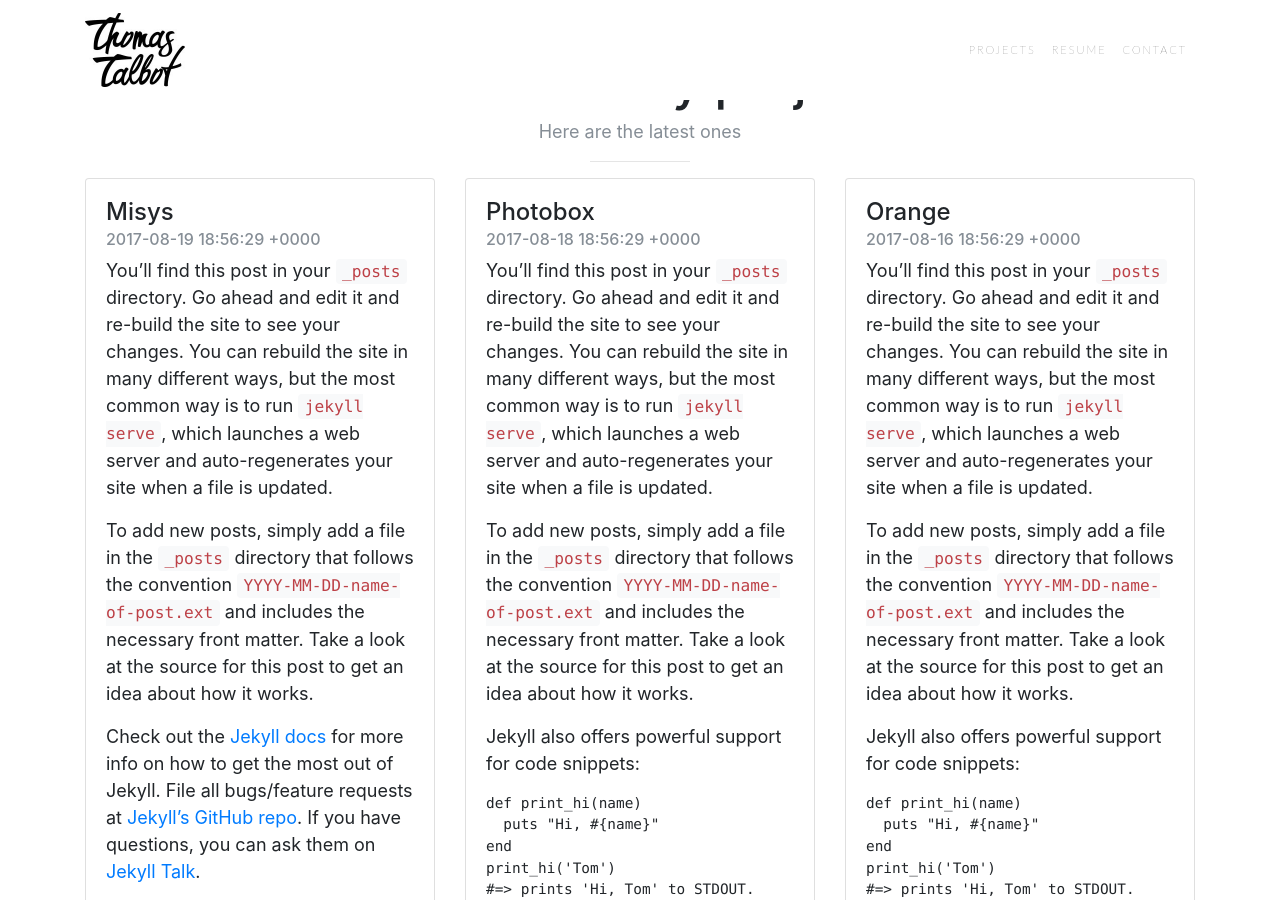
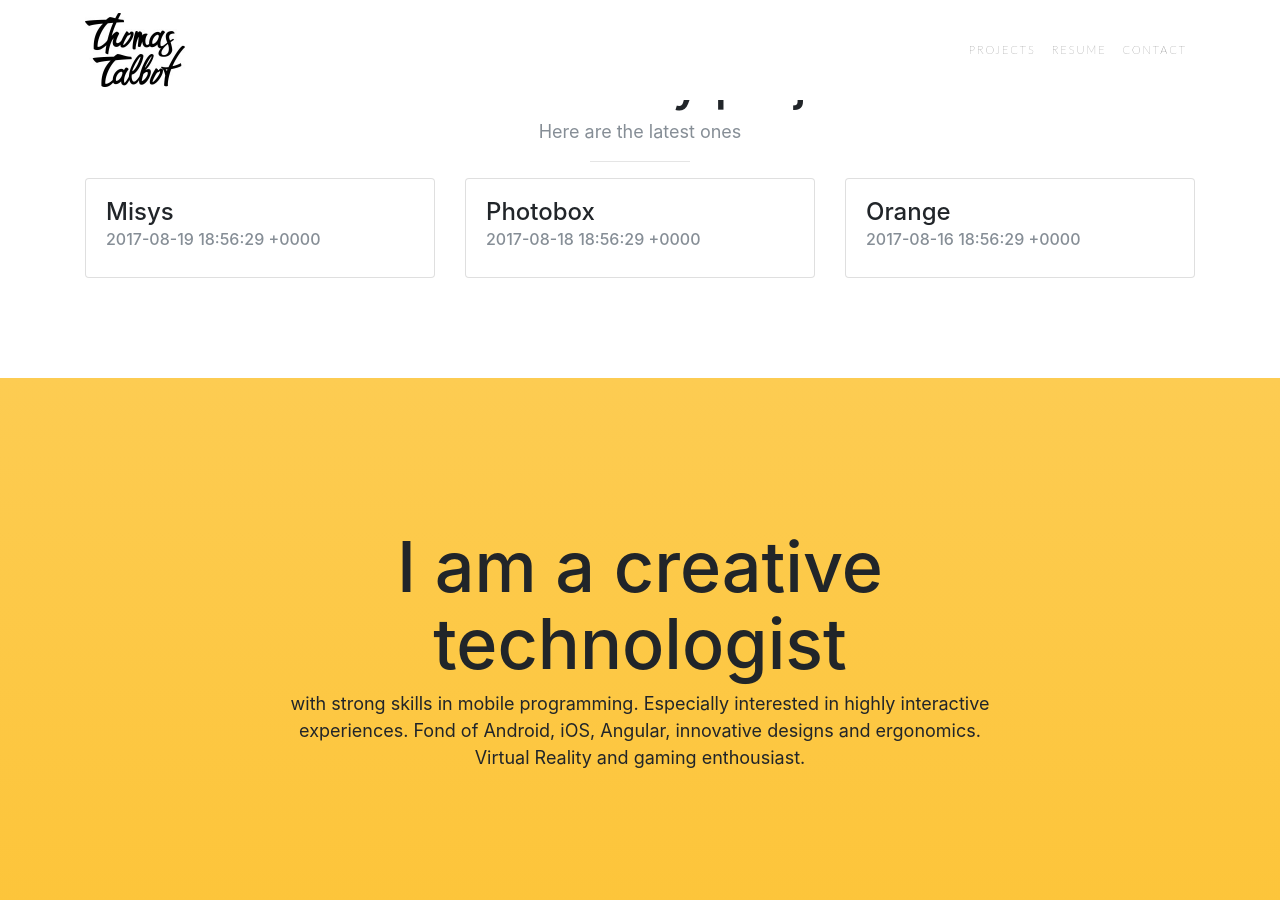
Before and after one commit to ttalbot/ttalbot.github.io, a Jekyll site: the page built from index.md, in a window 1280 px wide and 900 px high, scrolled down 945 px. Built offline with Jekyll 4.4.1, drawn with Linux system fonts in a browser that asks for light colours; nearby versions of some CDN libraries; part of the change alters nothing that is shown; some of the changed text lies outside the part shown.

```diff
--- a/_config.yml
+++ b/_config.yml
@@ -24,6 +24,7 @@ github_username:  ttalbot
 
 # Build settings
 markdown: kramdown
+excerpt_separator: ""
 plugins:
   - jekyll-feed
 
```
